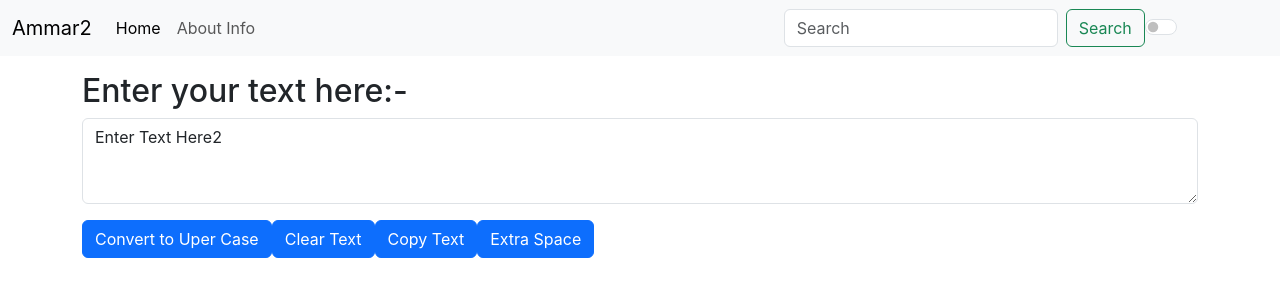
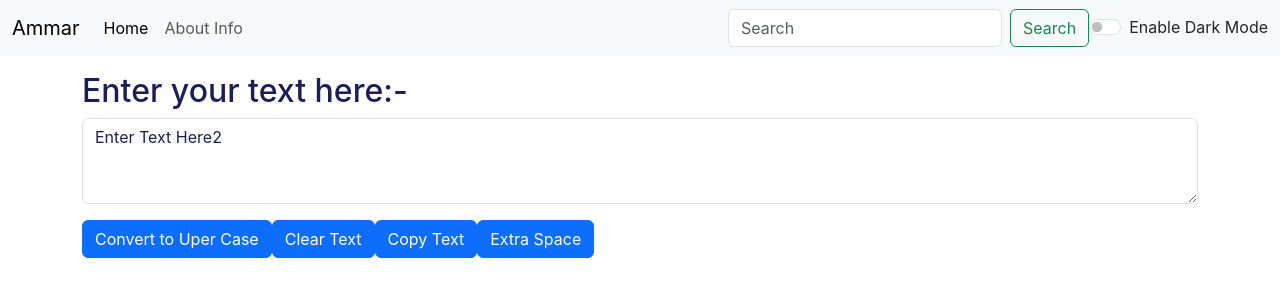
Before and after one commit to aimik09/React-App, a React (Create React App) app: page / in a window 1280 px wide. Shown: the top 300 px of the page. Built offline with nearby package versions, Linux system fonts and the light colour scheme.

Commit message:
Alert Mode

```diff
--- a/src/App.js
+++ b/src/App.js
@@ -1,26 +1,42 @@
 import React, { useState } from 'react';
 import './App.css';
+import Alert from './Components/Alert';
   //import About from './Components/About';
   import Navbar from './Components/Navbar';
   import TextForm from './Components/TextForm';
   function App() {
-    const [mode, setMode] = useState('light'); //dark mode is enable or not
+    const [mode, setMode] = useState('light'); //dark mode is enable or not\
+    const [alert, setAlert] = useState(null);
+
+    const showAlert = (message, type)=>{
+      setAlert({
+        msg:message,
+        type:type
+      })
+    }
+
+
 
     const toggleMode =() =>{
       if (mode==='light'){
         setMode('dark');
+        document.body.style.backgroundColor='#1c1e5a';
+        showAlert("Dark Mode Has Been Enabled", "Success");
       }
       else{
         setMode('light');
+        document.body.style.backgroundColor='White';
+        showAlert("Light Mode Has Been Enabled", "Success");
       }
     }
 
     return (
       <>
-  <Navbar title="Ammar2" about=" About Info" mode={mode} toggleMode={toggleMode}/>
+  <Navbar title="Ammar" about="About Info" mode={mode} toggleMode={toggleMode}/>
+  <Alert alert={alert}/>
   <div className="container my-3">
 
-  <TextForm heading = "Enter your text here:-"/>
+  <TextForm heading = "Enter your text here:-" mode={mode}/>
 
   </div>
   </>
--- /dev/null
+++ b/src/Components/Alert.js
@@ -0,0 +1,12 @@
+import React from 'react'
+
+function Alert(props) {
+  return (
+    props.alert && <div className="alert alert-warning alert-dismissible fade show" role="alert">
+  <strong>{props.alert.type}</strong>: {props.alert.msg}
+  <button type="button" className="btn-close" data-bs-dismiss="alert" aria-label="Close"></button>
+</div>
+  )
+}
+
+export default Alert
--- a/src/Components/Navbar.js
+++ b/src/Components/Navbar.js
@@ -22,9 +22,9 @@ export default function Navbar(props) {
           <input className="form-control me-2" type="search" placeholder="Search" aria-label="Search"/>
           <button className="btn btn-outline-success" type="submit">Search</button>
         </form>
-          <div className="form-check form-switch text-light">
+          <div className={`form-check form-switch text-${props.mode=== 'light'?'dark': 'light'}`}>
             <input className="form-check-input" onClick={props.toggleMode} type="checkbox" role="switch" id="flexSwitchCheckDefault"/>
-            <label className="form-check-label" htmlFor="flexSwitchCheckDefault">Dark Mode</label>
+            <label className="form-check-label" htmlFor="flexSwitchCheckDefault">Enable Dark Mode</label>
           </div>
       </div>
     </div>
--- a/src/Components/TextForm.js
+++ b/src/Components/TextForm.js
@@ -45,21 +45,23 @@ export default function TextForm(props) {
     //setText("new Text"); //Correct way to change the state
 
   return (
-    <div>
+    <>
+  <div className= "Container" style={{color : props.mode=== 'dark'?'white': '#1c1e5a' }}>
+
   <h2>{props.heading}</h2>
+
   <div className="mb-3">
-<textarea className="form-control" value = {text} onChange={handleOnChange} id="mytext" rows="3"></textarea>
+
+<textarea className="form-control" value = {text} onChange={handleOnChange} style={{backgroundColor : props.mode=== 'dark'?'grey': 'white', color: props.mode=== 'dark'?'white': '#1c1e5a' }}
+id="mytext" rows="3"></textarea>
 
   </div>
   <button className="btn btn-primary"  onClick={handleUpClick}>Convert to Uper Case</button>
-
   <button className="btn btn-primary"  onClick={handleClearText}>Clear Text</button>
   <button className="btn btn-primary"  onClick={handleCopy}>Copy Text</button>
   <button className="btn btn-primary"  onClick={handleExtraSpace}>Extra Space </button>
-
   {/* <button className="btn btn-primary"  onClick={handleCaptialText}>Capitalize Text</button> */}
-
-
   </div>
+  </>
   )
 }
```
Lines whose indentation alone changed are shown as unchanged.
